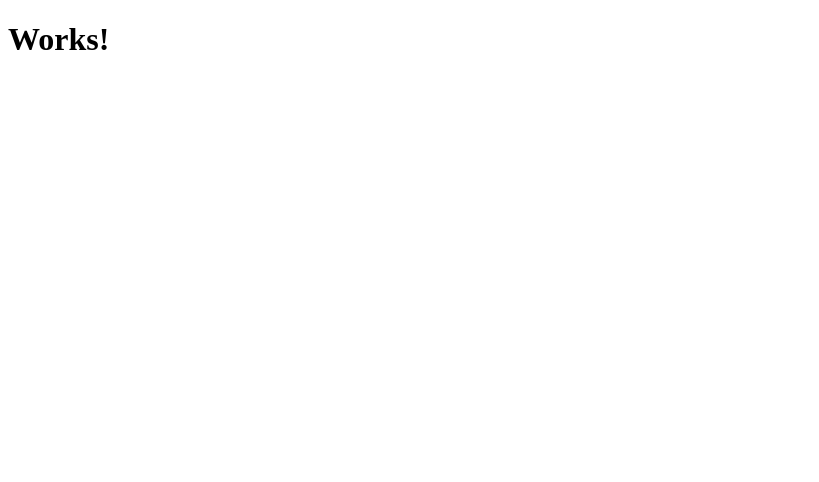
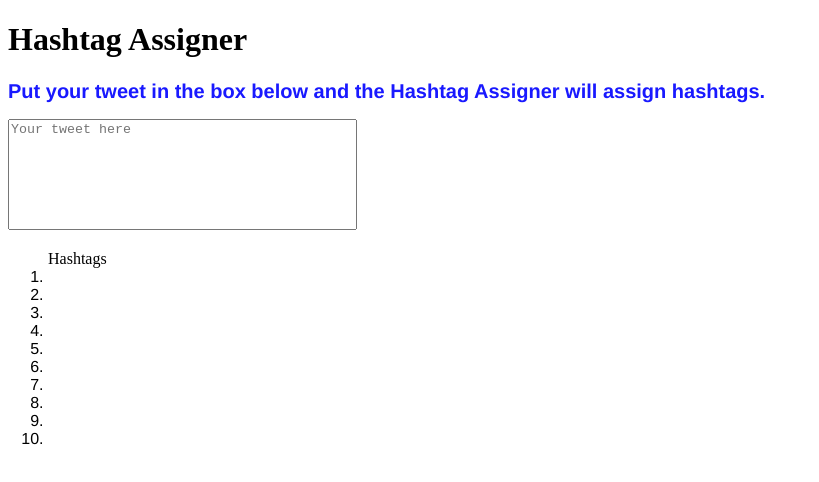
Before and after one commit to cyclane/TweetHashtagAssigner, a plain HTML site: page website/index.html in a window 1280 px wide. Shown: the whole page, without its empty margins (0-819 px from the left). Drawn offline with Linux system fonts and the light colour scheme.

Commit message:
Edited the html file added css file
Implimented title,  description, list, text box. Created Css file and added style for elements of html.

```diff
--- a/website/index.html
+++ b/website/index.html
@@ -1,9 +1,24 @@
 <!DOCTYPE html>
 <html>
     <head>
-        <title>Works!</title>
+    	<link href="style.css" rel ="stylesheet" type ="text/css"/>
+        <title>Hashtag Assigner</title>
     </head>
     <body>
-        <h1>Works!</h1>
+        <h1>Hashtag Assigner</h1>
+        <h2>Put your tweet in the box below and the Hashtag Assigner will assign hashtags.</h2>
+        <textarea style="resize: none;" placeholder="Your tweet here" rows="7" cols="41" maxlength="280"></textarea>
+        <ol id="hashtags"> Hashtags
+  			<li></li>
+  			<li></li>
+  			<li></li>
+  			<li></li>
+ 			<li></li>
+  			<li></li>
+ 		 	<li></li>
+  			<li></li>
+  			<li></li>
+ 	 		<li></li>
+		</ol>
     </body>
 </html>
--- /dev/null
+++ b/website/style.css
@@ -0,0 +1,8 @@
+li {
+	font-family: 'Helvetica Neue', Helvetica;
+}
+h2{
+	font-family: 'Helvetica Neue', Helvetica;
+	font-size: 20px;
+	color: rgb(25, 25, 255);
+}
```
